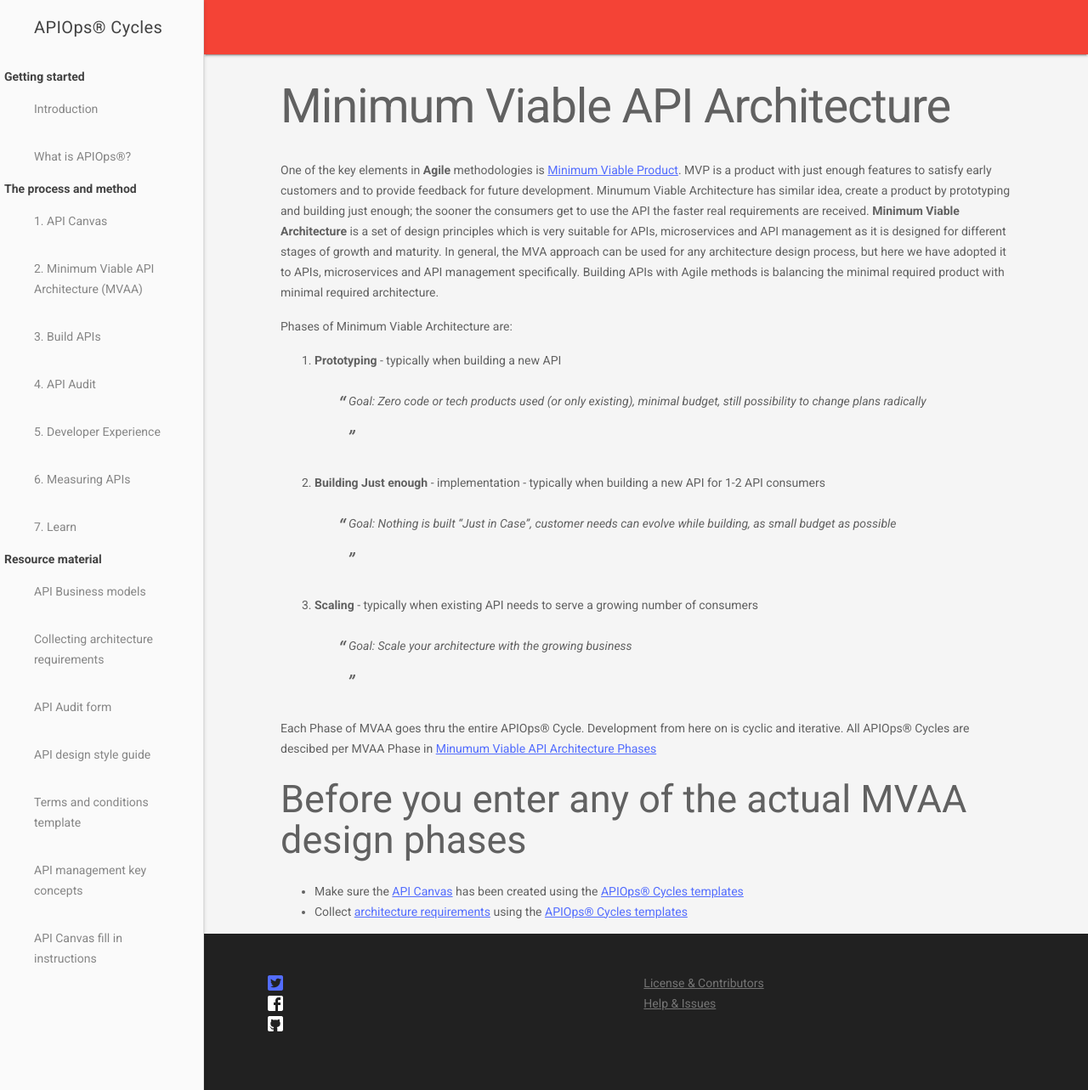
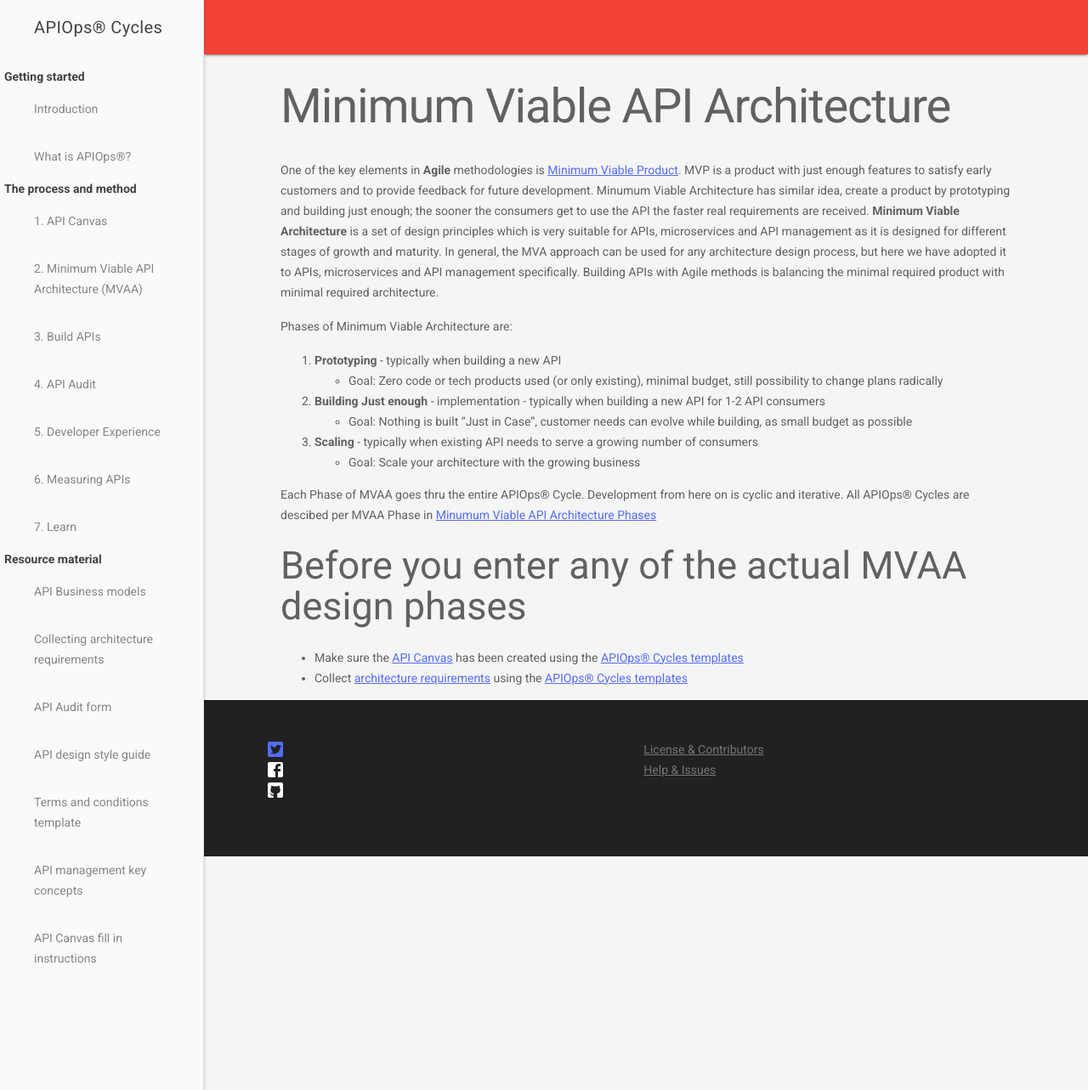
Before and after one commit to mniinio/APIOps-cycles, a Jekyll site: the page built from MinimumViableAPIArchitecture(MVAA).md, in a window 1280 px wide. Shown: the whole page at 85% size. Built offline with Jekyll 4.4.1, drawn with Linux system fonts in a browser that asks for light colours; our own code applies the rules of GitHub Pages for plain Markdown files.

Commit message:
Update MinimumViableAPIArchitecture(MVAA).md

```diff
--- a/MinimumViableAPIArchitecture(MVAA).md
+++ b/MinimumViableAPIArchitecture(MVAA).md
@@ -8,13 +8,13 @@ One of the key elements in **Agile** methodologies is [Minimum Viable Product](h
 Phases of Minimum Viable Architecture are:
 
 1.  **Prototyping** - typically when building a new API
-  > Goal: Zero code or tech products used (or only existing), minimal budget, still possibility to change plans radically
+* Goal: Zero code or tech products used (or only existing), minimal budget, still possibility to change plans radically
 
 2.  **Building Just enough** - implementation - typically when building a new API for 1-2 API consumers
-  > Goal: Nothing is built "Just in Case", customer needs can evolve while building, as small budget as possible
+* Goal: Nothing is built "Just in Case", customer needs can evolve while building, as small budget as possible
 
 3.  **Scaling** - typically when existing API needs to serve a growing number of consumers
-  > Goal: Scale your architecture with the growing business
+* Goal: Scale your architecture with the growing business
 
 Each Phase of MVAA goes thru the entire APIOps&reg; Cycle. Development from here on is cyclic and iterative. All APIOps&reg; Cycles are descibed per MVAA Phase in [Minumum Viable API Architecture Phases](mvaa-phases)
 
```
